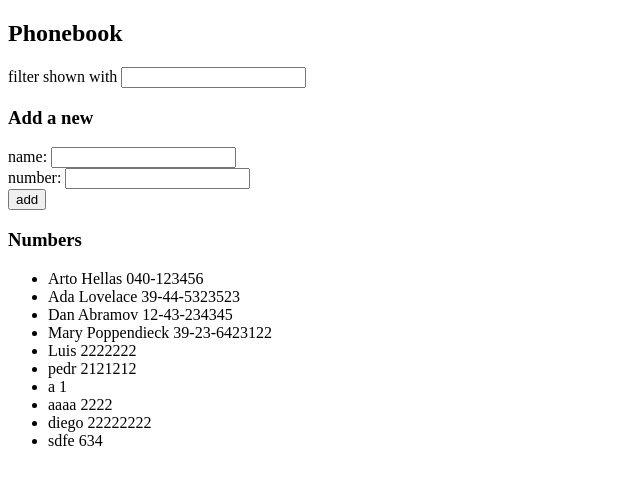
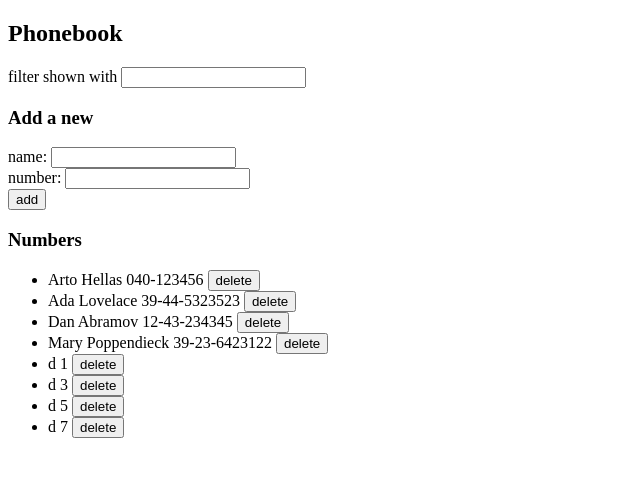
Before and after one commit to A-brxs/FSO, a React (Create React App) app in the folder part2/phonebook/: page / in a window 1280 px wide. Shown: the top 484 px of the page, without its empty margins (0-640 px from the left). Built offline with nearby package versions, Linux system fonts and the light colour scheme; data requests are answered from the project's data file.

Commit message:
Exercise 2.17 OK

```diff
--- a/part2/phonebook/db.json
+++ b/part2/phonebook/db.json
@@ -21,34 +21,24 @@
       "id": 4
     },
     {
-      "name": "Luis",
-      "number": "2222222",
-      "id": 5
+      "name": "d",
+      "number": "1",
+      "id": 17
     },
     {
-      "name": "pedr",
-      "number": "2121212",
-      "id": 6
+      "name": "d",
+      "number": "3",
+      "id": 18
     },
     {
-      "name": "a",
-      "number": "1",
-      "id": 7
+      "name": "d",
+      "number": "5",
+      "id": 19
     },
     {
-      "name": "aaaa",
-      "number": "2222",
-      "id": 8
-    },
-    {
-      "name": "diego",
-      "number": "22222222",
-      "id": 9
-    },
-    {
-      "name": "sdfe",
-      "number": "634",
-      "id": 10
+      "name": "d",
+      "number": "7",
+      "id": 20
     }
   ]
 }
--- a/part2/phonebook/src/App.js
+++ b/part2/phonebook/src/App.js
@@ -27,16 +27,19 @@ const PersonForm = ({process,newName,handleNameChange,newNumber,handleNumberChan
   )
 }
 
-const Filter = ({persons,search}) => {
+const Filter = ({persons,search,deletePerson}) => {
   const filteredPersons = persons.filter( who => who.name.toLowerCase().includes(search.toLowerCase()) )
   return (
     <div>
       <ul>
-        {filteredPersons.map(person => <li key={person.id}> {person.name}  {person.number} </li>)}
+        {filteredPersons.map(person => <li key={person.id}>
+           {person.name}  {person.number}   <button onClick={() => deletePerson(person.id)}> delete </button>
+           </li>)}
       </ul>
     </div>
   )
 }
+
 
 const App = () => {
   console.log('const App loaded')
@@ -58,6 +61,8 @@ const App = () => {
     setSearch(event.target.value)
   }
 
+  console.log('this is App content of person: ',persons)
+
   const processPerson = (event) => {
     console.log('This is processPerson event:',event)
     console.log('this is checkP()',checkPerson())
@@ -69,23 +74,42 @@ const App = () => {
 
   const addPerson = () => {
     console.log('this is persons',persons)
+    const newid = persons.map(p => {return (p.id)})
     const personObject = {
       name: newName,
       number: newNumber,
-      id: persons.length + 1
+      id: Math.max(...newid) + 1
     }
     console.log('this is personObject',personObject)
     personSrv
     .create(personObject)
     .then(response => {
       console.log('create person response: ',response)
-      setPersons(persons.concat(personObject))
+      updatePersons()
       setNewName('')
       setNewNumber('')
     })
   }
 
   const checkPerson = () => persons.find( who => who.name === newName && who.number === newNumber )
+
+  const deletePerson = (id) => {
+    if (window.confirm(`Do you really want to delete person iD ${id}`)) {
+      console.log('deletePerson:',persons)
+      personSrv.remove(id)
+      updatePersons()
+      }
+    }
+
+  const updatePersons = () => {
+    personSrv
+    .getAll()
+    .then(response => {
+      console.log('updated people')
+      console.log(response)
+      setPersons(response)
+    })
+  }
 
   useEffect(() => {
     console.log('effect')
@@ -110,7 +134,7 @@ const App = () => {
           newNumber={newNumber} handleNumberChange={handleNumberChange}
         />
       <h3>Numbers</h3>
-        <Filter persons={persons} search={newSearch}/>
+        <Filter persons={persons} search={newSearch} deletePerson={deletePerson}/>
     </div>
   )
 }
--- a/part2/phonebook/src/services/persons.js
+++ b/part2/phonebook/src/services/persons.js
@@ -16,8 +16,14 @@ const update = (id, newObject) => {
   return request.then(response => response.data)
 }
 
+const remove = (id) => {
+  const request = axios.delete(`${baseUrl}/${id}`)
+  return request.then(response => response.data)
+}
+
 export default {
   getAll,
   create,
-  update
+  update,
+  remove
 }
```
Lines whose indentation alone changed are shown as unchanged.
